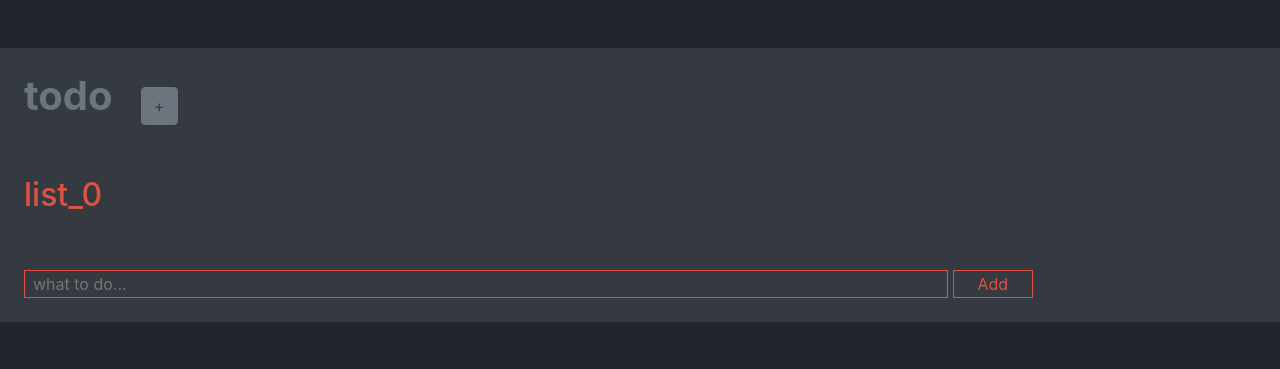
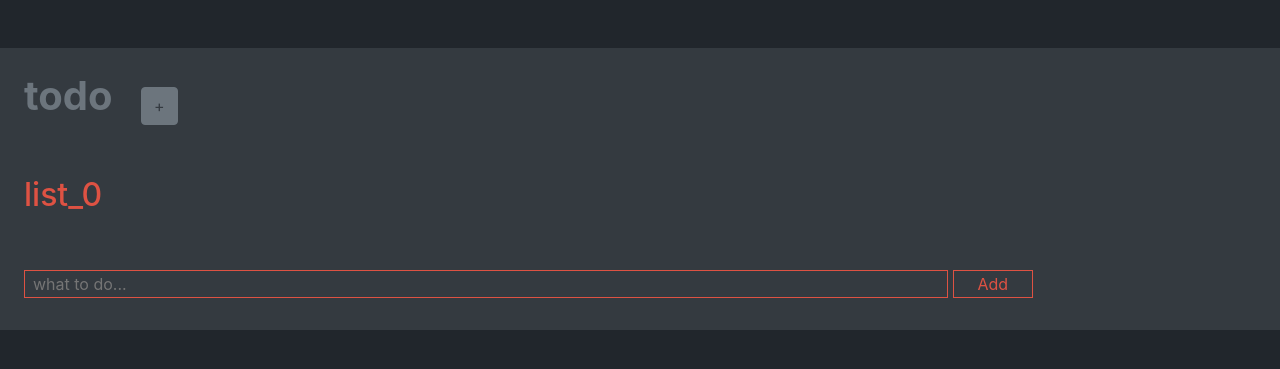
Before and after one commit to MattiWheels/Todo-Django-App, a Django app: page / in a window 1280 px wide. Shown: the top 369 px of the page. Run offline with Django 3.2, Linux system fonts and the light colour scheme; data that the repository does not hold is empty; some libraries are stand-ins or nearby versions.

Commit message:
style & comment edits

```diff
--- a/mysite/templates/todo.html
+++ b/mysite/templates/todo.html
@@ -39,7 +39,7 @@
             <ul class="list-group list-group-flush">
               {% for td in td_items %}
                 <!--List Item (Includes todo item, time, and delete button)-->
-                <li class="todoitem list-group-item bg-dark text-light">
+                <li class="todoitem mr-5 list-group-item bg-dark text-light">
                   {{ td.content }}<br>
                   <span id="time">{{ td.time }}</span><br> <!-- List todo item content and time -->
                   <form action="/deleteTodo/{{ td.id }}/" method="post">{% csrf_token %}
@@ -49,7 +49,7 @@
               {% endfor %}
             </ul>
             <!--List Form (For adding todo items)-->
-            <div class="addform">
+            <div class="addform mb-2">
               <form class="w-100 p-4" name="addTodoForm" action="/addTodo/{{ list_id }}/" method="post">{% csrf_token %}
                 <input id="todo-input" class="px-2 w-75" type="text" name="content" placeholder="what to do..." required/>
                 <input class="px-4 float" type="submit" value="Add"/>
--- a/mysite/todo/views.py
+++ b/mysite/todo/views.py
@@ -23,7 +23,7 @@ def getLists():
     max_list = TodoItem.objects.all().aggregate(Max('todolist'))['todolist__max']
     all_items = {}
 
-    # If no todolists or todolist items exist, create empty todolist
+    # If no todolists or todolist items exist, create empty todolist / maintain default todolist
     if max_list is None:
         all_items['list_0'] = {}
 
```
